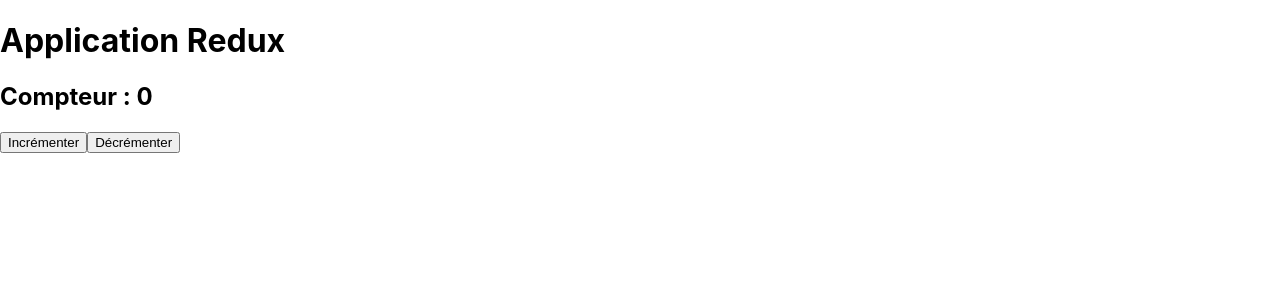
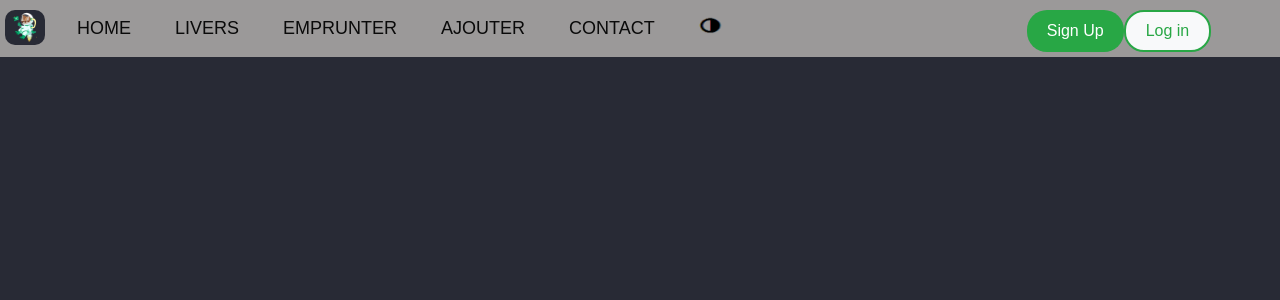
Before and after one commit to othmaneadlaoui1/mini-projet-, a React (Create React App) app: page / in a window 1280 px wide. Shown: the top 300 px of the page. Built offline with nearby package versions, Linux system fonts and the light colour scheme.

Commit message:
page fix avec function chager le theme et routage de la page home

```diff
--- a/src/index.js
+++ b/src/index.js
@@ -3,12 +3,12 @@
 import './index.css';
 import App from './App';
 import reportWebVitals from './reportWebVitals';
-import Test from './test/test'
+import Projet from './projet/app'
 
 const root = ReactDOM.createRoot(document.getElementById('root'));
 root.render(
   <React.StrictMode>
-    <Test/>
+    <Projet/>
   </React.StrictMode>
 );
 
--- /dev/null
+++ b/src/projet/app.js
@@ -0,0 +1,55 @@
+
+import React, { useState } from 'react';
+import { BrowserRouter as Router, Route, Routes, Link } from 'react-router-dom';
+import style from './style.css';
+import image from './image.png';
+import icone from './icone.png';
+import Home from './home'
+
+export default function App() {
+    const [bgColor, setBgColor] = useState('#282A35');
+
+    const handleImageClick = () => {
+        if (bgColor === '#282A35') {
+            setBgColor('#FFFFFF');
+        }
+        else{
+            setBgColor('#282A35')
+        }
+    }
+    return (
+        <div style={{ backgroundColor: bgColor, minHeight: '100vh', transition: 'background-color 0.3s' }}>
+            <Router>
+                <>
+                    <nav>
+                        <ul>
+                            <li><img id="img" src={image} alt="Logo" /></li>
+                            <li><Link to="/home">HOME</Link></li>
+                            <li><Link to="/">LIVERS</Link></li>
+                            <li><Link to="/">EMPRUNTER</Link></li>
+                            <li><Link to="/">AJOUTER</Link></li>
+                            <li><Link to="/">CONTACT</Link></li>
+                            <li>
+                                <img onClick={handleImageClick} id="icon"   src={icone}/>
+                            </li>
+                            <li>
+                                <div id="log">
+                                    <button className="btn signup">Sign Up</button>
+                                    <button className="btn login">Log in</button>
+                                </div>
+                            </li>
+                        </ul>
+                    </nav>
+
+                    <Routes>
+                        <Route path="/home" element={<Home/>} />
+                        <Route path="/" element={''} />
+                        <Route path="/" element={''} />
+                        <Route path="/" element={''} />
+                        <Route path="/" element={''} />
+                    </Routes>
+                </>
+            </Router>
+        </div>
+    );
+}
--- /dev/null
+++ b/src/projet/home.css
@@ -0,0 +1,40 @@
+body {
+    margin: 0;
+    font-family: Arial, sans-serif;
+    background-color: #282A35;
+}
+
+.welcome-container {
+    display: flex;
+    justify-content: center;
+    align-items: center;
+    height: 100vh;
+}
+
+.welcome-box {
+    padding: 20px;
+    border: 2px solid #28a745;
+    border-radius: 10px;
+    box-shadow: 0 0 20px rgba(40, 167, 69, 0.5);
+    background-color: rgba(40, 167, 69, 0.1);
+    text-align: center;
+}
+
+.welcome-message {
+    font-size: 2.5rem;
+    color: #28a745;
+    opacity: 0;
+    transform: translateY(-50px);
+    animation: fadeInUp 1s forwards;
+}
+
+@keyframes fadeInUp {
+    0% {
+        opacity: 0;
+        transform: translateY(-50px);
+    }
+    100% {
+        opacity: 1;
+        transform: translateY(0);
+    }
+}
--- /dev/null
+++ b/src/projet/home.js
@@ -0,0 +1,12 @@
+import React from 'react';
+import './home.css';
+
+export default function Welcome() {
+    return (
+        <div className="welcome-container">
+            <div className="welcome-box">
+                <h1 className="welcome-message">Bienvenue dans votre bibliothèque !</h1>
+            </div>
+        </div>
+    );
+}
--- /dev/null
+++ b/src/projet/style.css
@@ -0,0 +1,76 @@
+
+body {
+    margin: 0;
+    font-family: Arial, sans-serif;
+}
+nav {
+    background-color: #9B9999;
+    padding: 5px;
+    padding-top: 10px;
+}
+nav ul {
+    display: flex;
+    list-style: none;
+    margin: 0;
+    padding: 0;
+}
+nav ul li {
+    margin-right: 20px;
+}
+nav ul li a {
+    display: flex;
+    justify-content: center;
+    color: rgb(10, 10, 10);
+    text-decoration: none;
+    font-size: 18px;
+    padding: 8px 12px;
+    border-radius: 4px;
+    transition: background-color 0.3s ease;
+}
+nav ul li a:hover {
+    background-color: #555;
+}
+#img{
+    width: 40px;
+    height: 35px;
+    border-radius: 10px;
+    padding-top: 0px;
+  }
+#icon{
+    width: 50px;
+    height: 30px;
+    cursor: 'pointer'
+  }
+
+#log {
+    display: flex;
+    margin-left: 270px;
+}
+.btn {
+    padding: 10px 20px;
+    border: none;
+    border-radius: 20px;
+    font-size: 16px;
+    cursor: pointer;
+    transition: background-color 0.3s;
+}
+
+.signup {
+    background-color: #28a745;
+    color: white;
+}
+
+.login {
+    background-color: #f8f9fa;
+    color: #28a745;
+    border: 2px solid #28a745;
+}
+
+.btn:hover {
+    opacity: 0.8;
+}
+
+.login:hover {
+    background-color: #28a745;
+    color: white;
+}
--- a/src/test/test.js
+++ b/src/test/test.js
@@ -1,49 +1,36 @@
 // App.js
 import React from 'react';
-import { createStore } from 'redux';
-import { Provider, useSelector, useDispatch } from 'react-redux';
+import { BrowserRouter as Router, Route, Routes, Link } from 'react-router-dom';
 
-// Définir l'état initial
-const initialState = {
-  count: 0,
-};
-
-// Créer un réducteur
-const counterReducer = (state = initialState, action) => {
-  switch (action.type) {
-    case 'INCREMENT':
-      return { count: state.count + 1 };
-    case 'DECREMENT':
-      return { count: state.count - 1 };
-    default:
-      return state;
-  }
-};
-
-// Créer le magasin Redux
-const store = createStore(counterReducer);
-
-const Counter = () => {
-  const count = useSelector((state) => state.count);
-  const dispatch = useDispatch();
-
-  return (
-    <div>
-      <h2>Compteur : {count}</h2>
-      <button onClick={() => dispatch({ type: 'INCREMENT' })}>Incrémenter</button>
-      <button onClick={() => dispatch({ type: 'DECREMENT' })}>Décrémenter</button>
-    </div>
-  );
-};
+const Home = () => <h2>Accueil</h2>;
+const About = () => <h2>À propos</h2>;
+const Contact = () => <h2>Contact</h2>;
 
 const App = () => {
   return (
-    <Provider store={store}>
+    <Router>
       <div>
-        <h1>Application Redux</h1>
-        <Counter />
+        <nav>
+          <ul>
+            <li>
+              <Link to="/">Accueil</Link>
+            </li>
+            <li>
+              <Link to="/about">À propos</Link>
+            </li>
+            <li>
+              <Link to="/contact">Contact</Link>
+            </li>
+          </ul>
+        </nav>
+
+        <Routes>
+          <Route path="/about" element={<About />} />
+          <Route path="/contact" element={<Contact />} />
+          <Route path="/" element={<Home />} />
+        </Routes>
       </div>
-    </Provider>
+    </Router>
   );
 };
 
```
Also changed, not shown: src/projet/ajouter.js (added), src/projet/contact.js (added), src/projet/emprunter.js (added), src/projet/icone.png (added), src/projet/image.png (added), src/projet/livres.js (added).
